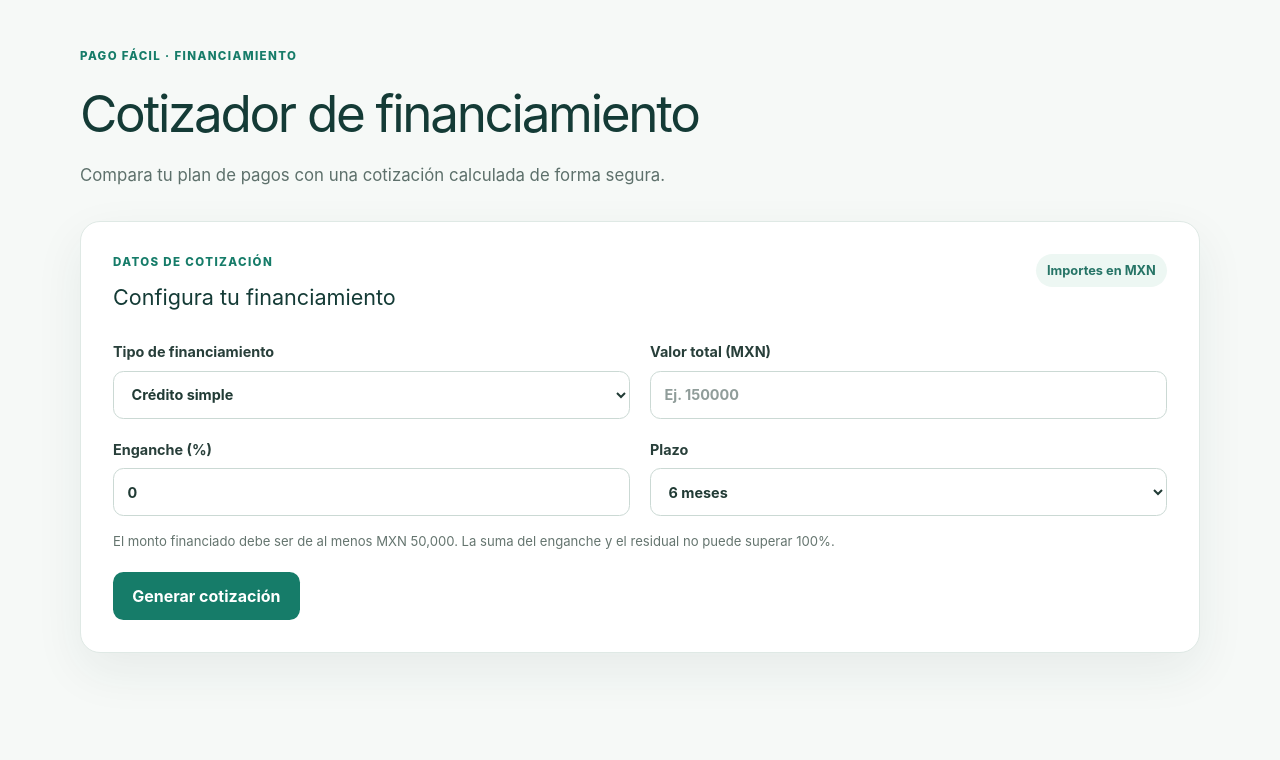
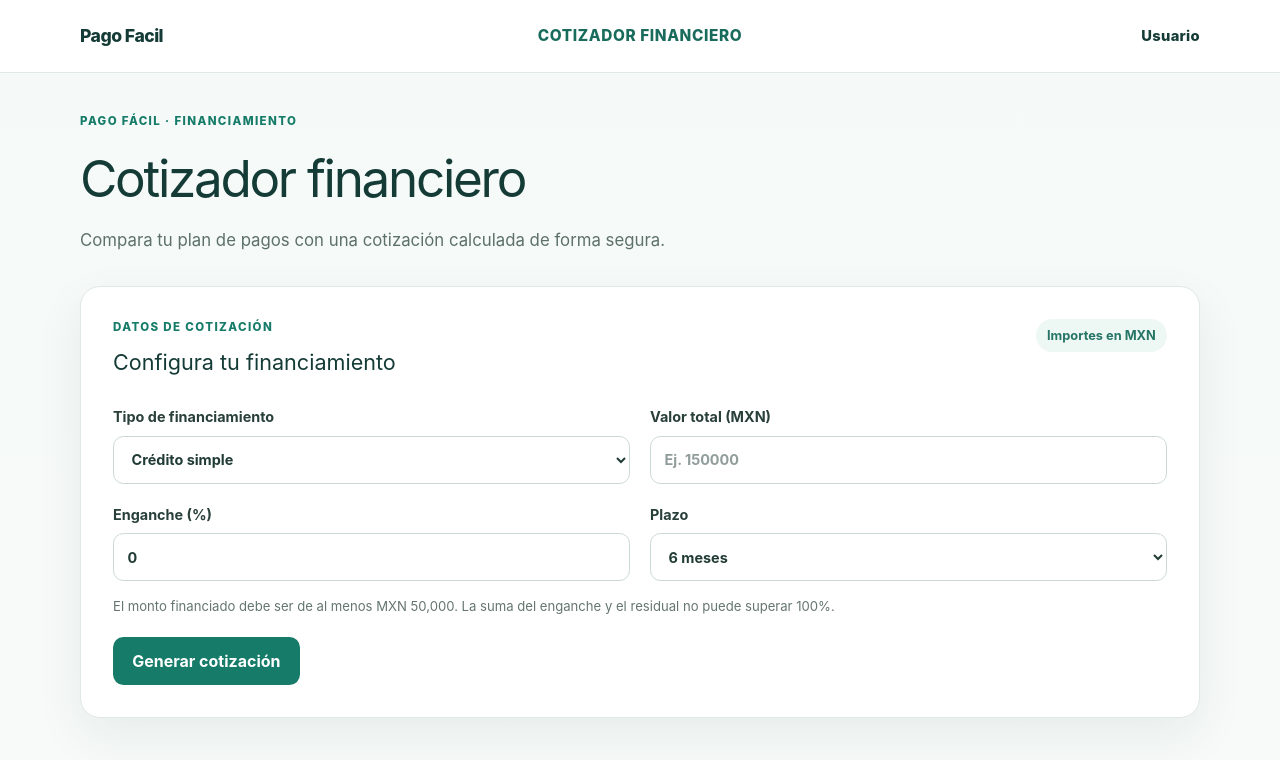
Before and after one commit to domer36/pago-facil, an Angular app in the folder frontend/webapp/: page / in a window 1280 px wide. Shown: the top 760 px of the page. Built offline with nearby package versions, Linux system fonts and the light colour scheme.

Commit message:
feat: redesign quote screen with new header and styles

```diff
--- a/frontend/webapp/src/app/features/quote/presentation/quote-page.component.css
+++ b/frontend/webapp/src/app/features/quote/presentation/quote-page.component.css
@@ -1,12 +1,67 @@
 :host {
   display: block;
   min-height: 100vh;
+  background: linear-gradient(180deg, #f5faf8 0%, #f7faf9 100%);
+}
+
+.topbar {
+  position: sticky;
+  top: 0;
+  z-index: 10;
+  border-bottom: 1px solid #dfe9e5;
+  background: rgb(255 255 255 / 92%);
+  backdrop-filter: blur(10px);
+}
+
+.topbar-inner {
+  display: grid;
+  grid-template-columns: 1fr auto 1fr;
+  align-items: center;
+  width: min(1120px, calc(100% - 2rem));
+  min-height: 4.5rem;
+  margin: 0 auto;
+  padding: 0.5rem 0;
+}
+
+.brand-block,
+.user-block {
+  display: flex;
+  align-items: center;
+}
+
+.user-block {
+  justify-content: flex-end;
+}
+
+.brand-mark,
+.product-block,
+.user-block {
+  color: #143b36;
+  font-weight: 800;
+}
+
+.brand-mark {
+  font-size: 1.1rem;
+  letter-spacing: -0.03em;
+}
+
+.product-block {
+  justify-self: center;
+  color: #196b5b;
+  font-size: 0.96rem;
+  letter-spacing: 0.04em;
+  text-transform: uppercase;
+}
+
+.user-block {
+  font-size: 0.92rem;
+  letter-spacing: 0.02em;
 }
 
 .page-shell {
   width: min(1120px, calc(100% - 2rem));
   margin: 0 auto;
-  padding: 3rem 0 4rem;
+  padding: 2.5rem 0 4rem;
 }
 
 .page-header {
@@ -369,6 +424,24 @@ tbody th {
 }
 
 @media (max-width: 480px) {
+  .topbar-inner {
+    grid-template-columns: 1fr;
+    justify-items: start;
+    gap: 0.2rem;
+    padding: 0.75rem 0;
+  }
+
+  .brand-block,
+  .user-block,
+  .product-block {
+    justify-self: start;
+  }
+
+  .product-block {
+    font-size: 0.82rem;
+    letter-spacing: 0.02em;
+  }
+
   .form-grid {
     grid-template-columns: 1fr;
   }
--- a/frontend/webapp/src/app/features/quote/presentation/quote-page.component.html
+++ b/frontend/webapp/src/app/features/quote/presentation/quote-page.component.html
@@ -1,7 +1,17 @@
+<header class="topbar" aria-label="Cabecera del cotizador">
+  <div class="topbar-inner">
+    <div class="brand-block">
+      <span class="brand-mark">Pago Facil</span>
+    </div>
+    <div class="product-block">Cotizador financiero</div>
+    <div class="user-block">Usuario</div>
+  </div>
+</header>
+
 <main class="page-shell">
   <header class="page-header">
     <p class="eyebrow">PAGO FÁCIL · FINANCIAMIENTO</p>
-    <h1>Cotizador de financiamiento</h1>
+    <h1>Cotizador financiero</h1>
     <p class="intro">Compara tu plan de pagos con una cotización calculada de forma segura.</p>
   </header>
 
```
Also changed, not shown: 2 other files (tests, documents, lock files or other folders).
